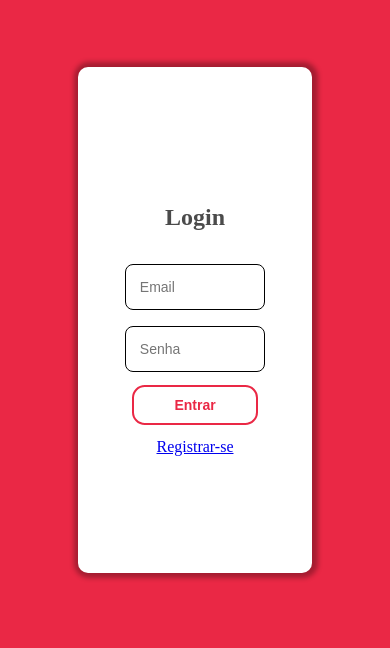
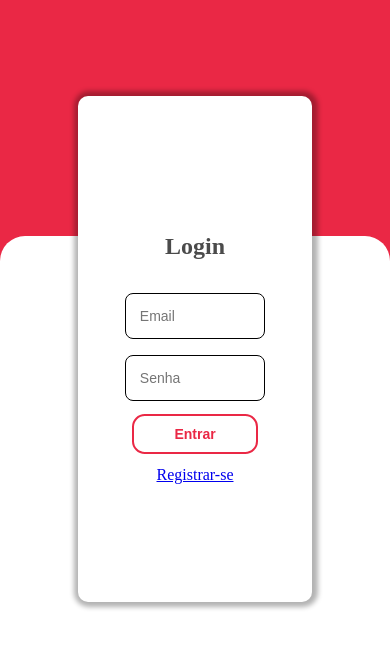
Before and after one commit to wlLima/auth-frontend, a React (Vite) app: page / in a window 390 px wide. Shown: the part 102-750 px from the top of the page. Built offline with nearby package versions, Linux system fonts and the light colour scheme.

Commit message:
fix: updated mobile styles

```diff
--- a/src/pages/auth/login/index.tsx
+++ b/src/pages/auth/login/index.tsx
@@ -14,6 +14,7 @@ export default function Login(){
 			<Banner>
 				<img src={Icon} alt="teste" className='banner-image'/>
 			</Banner>
+			<div className='form-container'>
 				<LoginForm onSubmit={(event) => Auth?.handleLogin(event)}>
 					<div>
 						<Title>Login</Title>
@@ -25,6 +26,7 @@ export default function Login(){
 					<ButtonSubmit type="submit" text="Entrar" />
 					<a href="/register">Registrar-se</a>
 				</LoginForm>
+			</div>
 		</Container>
 	);
 }
--- a/src/pages/auth/login/styles.ts
+++ b/src/pages/auth/login/styles.ts
@@ -6,22 +6,22 @@ export const LoginForm = styled.form`
     flex-direction: column;
     align-items: center;
     justify-content: center;
-    width: 40%;
     height: 100vh;
     gap: 0.8rem;
     box-shadow: 1px 0px 5px 5px rgba(0,0,0, 0.3);
     background-color: #fff;
 
     div{
-        display: flex;
-        flex-direction: column;
-        gap: 1rem;
+			display: flex;
+			flex-direction: column;
+			gap: 1rem;
     }
 
 		@media(max-width: 768px){
 			height: 60vh;
 			width: 60%;
 			border-radius: 10px;
+			transform: translateY(-140px);
 		}
 `
 
@@ -32,16 +32,29 @@ export const Title = styled.h2`
 export const Container = styled.div`
     display: flex;
     flex-direction: row;
-    background-color: #ea2845;
 
     .input-container{
         width: 60%;
     }
 
+		.form-container{
+			width: 40%;
+		}
+
 		@media(max-width: 768px){
 			justify-content: center;
 			height: 100vh;
 			align-items: center;
+			flex-direction: column;
+			background-color: #ea2845;
+
+			.form-container{
+				width: 100vw;
+				display: flex;
+				justify-content: center;
+				border-radius: 25px 25px 0px 0px;
+				background-color: #fff;
+			}
 		}
 
 `
@@ -58,7 +71,12 @@ export const Banner = styled.div`
     }
 
 		@media(max-width: 768px){
-        display: none;
+			width: 100vw;
+			height: 40vh;
+
+			.banner-image{
+				display: none;
+			}
     }
 
 `
--- a/src/pages/auth/register/index.tsx
+++ b/src/pages/auth/register/index.tsx
@@ -14,6 +14,7 @@ export default function Register(){
 				<Banner>
 					<img src={Icon} alt="teste" className='banner-image'/>
 				</Banner>
+				<div className='form-container'>
 					<RegisterForm onSubmit={(event) => Auth?.handleRegister(event)}>
 							<div>
 									<Title>Registro</Title>
@@ -27,6 +28,7 @@ export default function Register(){
 							<ButtonSubmit type="submit" text="Registrar">Registrar</ButtonSubmit>
 							<a href="/">Voltar</a>
 					</RegisterForm>
+				</div>
 			</Container>
     );
 }
--- a/src/pages/auth/register/styles.ts
+++ b/src/pages/auth/register/styles.ts
@@ -6,7 +6,6 @@ export const RegisterForm = styled.form`
     flex-direction: column;
     align-items: center;
     justify-content: center;
-    width: 40%;
     height: 100vh;
     gap: 0.8rem;
     box-shadow: 1px 0px 5px 5px rgba(0,0,0, 0.3);
@@ -22,8 +21,8 @@ export const RegisterForm = styled.form`
 			height: 60vh;
 			width: 60%;
 			border-radius: 10px;
+      transform: translateY(-140px);
 	}
-
 `
 
 export const Title = styled.h2`
@@ -39,10 +38,24 @@ export const Container = styled.div`
         width: 60%;
     }
 
+		.form-container{
+			width: 40%;
+		}
+
 		@media(max-width: 768px){
 			justify-content: center;
 			height: 100vh;
 			align-items: center;
+			flex-direction: column;
+			background-color: #ea2845;
+
+			.form-container{
+				width: 100vw;
+				display: flex;
+				justify-content: center;
+				border-radius: 25px 25px 0px 0px;
+				background-color: #fff;
+			}
 		}
 `
 
@@ -58,6 +71,11 @@ export const Banner = styled.div`
     }
 
 		@media(max-width: 768px){
-        display: none;
+			width: 100vw;
+			height: 40vh;
+
+			.banner-image{
+				display: none;
+			}
     }
 `
```
Lines whose indentation alone changed are shown as unchanged.
